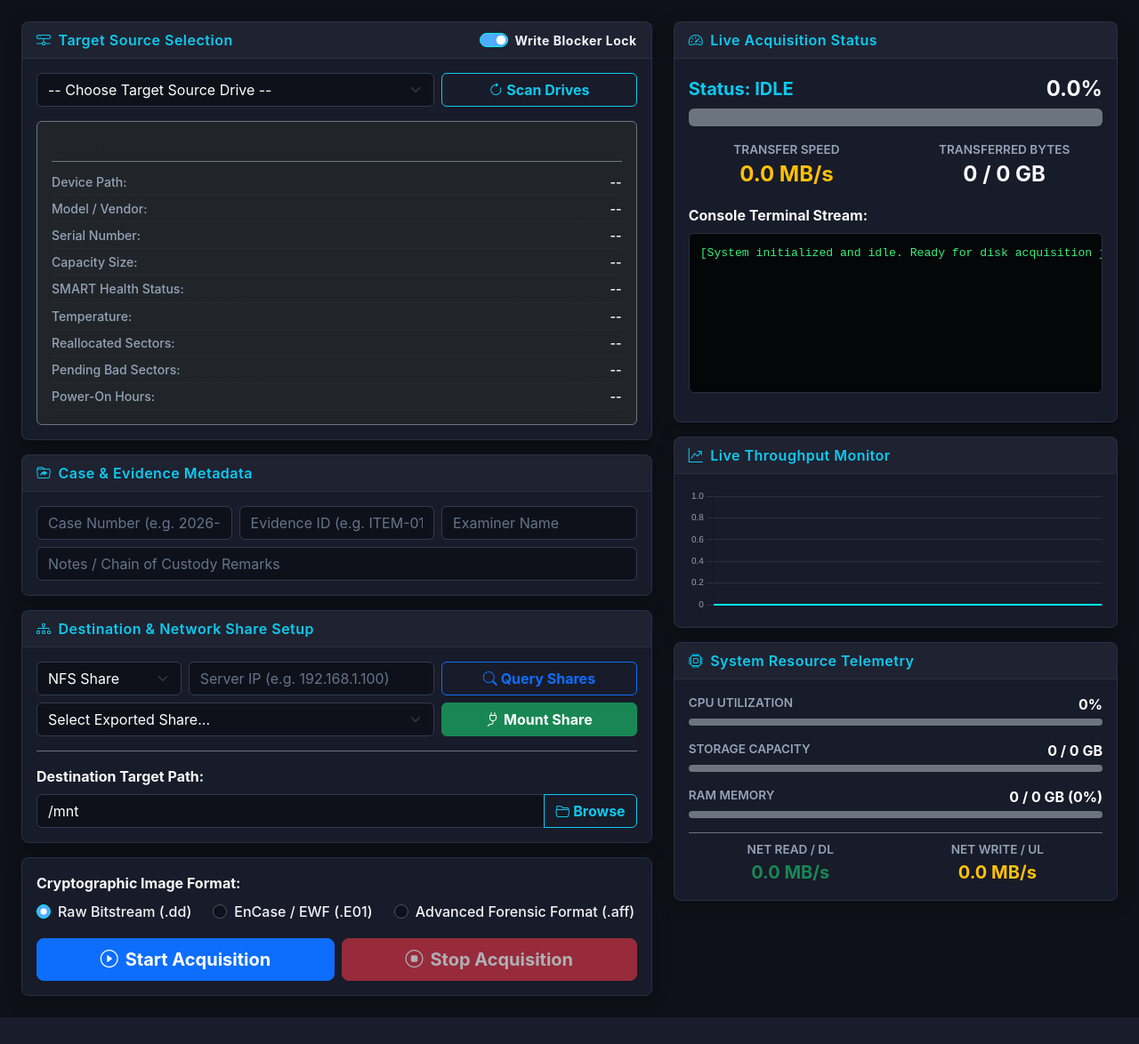
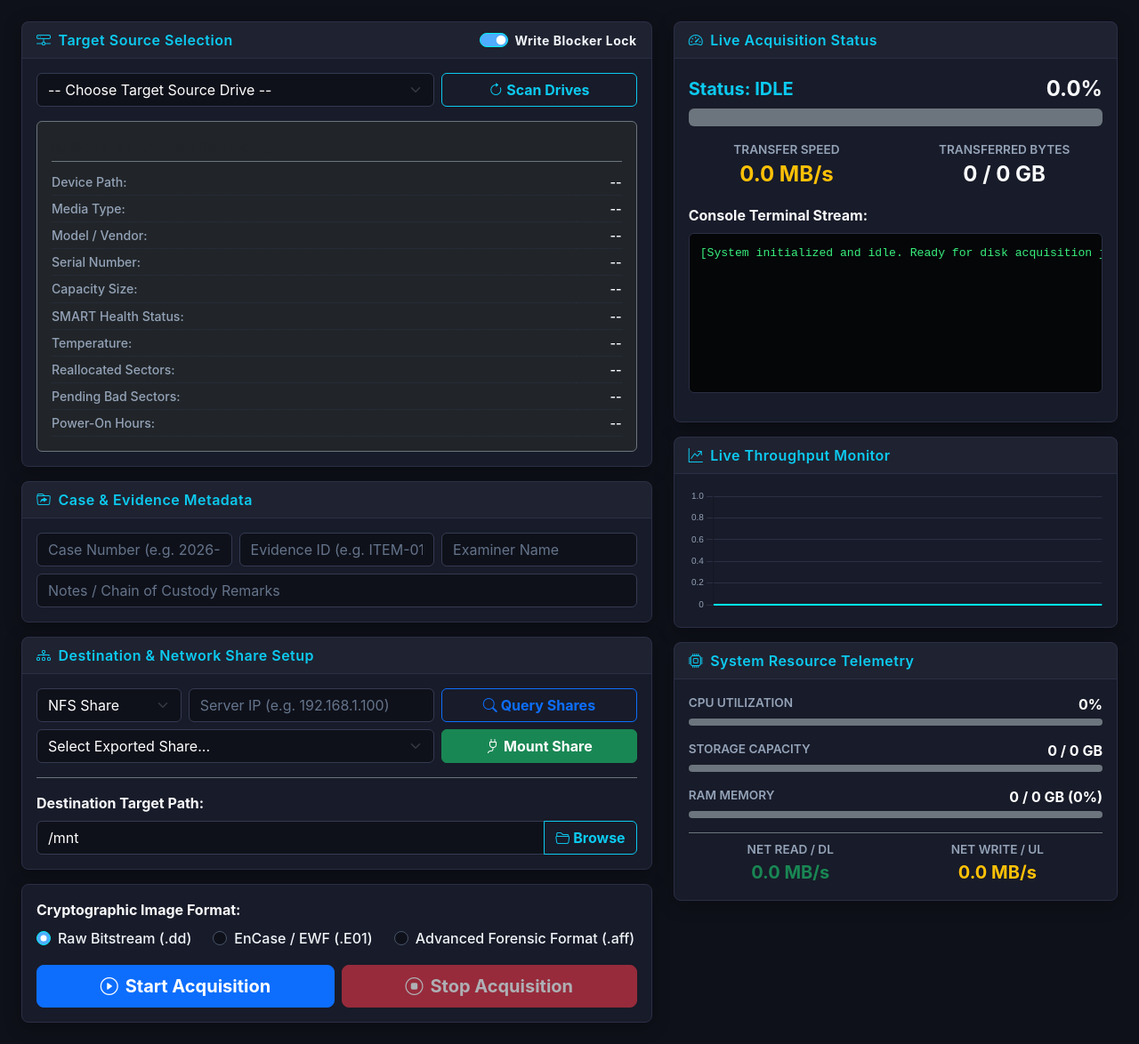
Before and after one commit to n0sfs/arm-forensic-station, a Flask app: page / in a window 1280 px wide. Shown: the part 85-1259 px from the top of the page at 89% size. Before the commit the page ends 1229 px from the top, so only its background shows below. Run offline with Flask 2, Linux system fonts and the light colour scheme; data that the repository does not hold is empty.

Commit message:
UI Updates and readme
images, docs, readme, index, main and app updated to latest

```diff
--- a/app.py
+++ b/app.py
@@ -286,9 +286,23 @@ def smart_check():
         data = json.loads(res.stdout)
 
         healthy = data.get('smart_status', {}).get('passed', True)
-        model = data.get('model_name') or data.get('family_name') or 'Generic Media'
+
+        family = data.get('model_family') or data.get('family_name')
+        model = data.get('model_name') or data.get('device', {}).get('name')
+
+        if family and model and family.lower() not in model.lower():
+            vendor_model_str = f"{family} ({model})"
+        elif family:
+            vendor_model_str = family
+        else:
+            vendor_model_str = model or "Generic Media"
+
         serial = data.get('serial_number', 'N/A')
         temp = data.get('temperature', {}).get('current')
+
+        dev_type = data.get('device', {}).get('type', '')
+        protocol = data.get('device', {}).get('protocol', '')
+        media_type = f"{protocol.upper()} / {dev_type.upper()} Storage" if protocol else "USB / ATA Storage"
 
         reallocated = 0
         pending = 0
@@ -306,7 +320,8 @@ def smart_check():
         return jsonify({
             "success": True,
             "healthy": healthy,
-            "model": model,
+            "vendor_model": vendor_model_str,
+            "media_type": media_type,
             "serial": serial,
             "temperature": temp,
             "reallocated_sectors": reallocated,
@@ -318,7 +333,7 @@ def smart_check():
         return jsonify({
             "success": False,
             "error": "SMART telemetry unsupported on this media",
-            "model": "Flash Media / Generic Drive"
+            "vendor_model": "Generic External Drive / Flash Media"
         })
 
 @app.route('/api/list_server_shares', methods=['POST'])
@@ -429,16 +444,12 @@ def toggle_write_block():
     action_flag = '--setro' if enable else '--setrw'
 
     try:
-        # Unmount active partitions first to prevent "device or resource busy" lockouts
         subprocess.run(f"sudo udevil unmount -b {drive}* 2>/dev/null || sudo umount {drive}* 2>/dev/null", shell=True)
-
-        # Apply read-only or read-write flag via blockdev
         res = subprocess.run(['sudo', 'blockdev', action_flag, drive], capture_output=True, text=True)
 
         if res.returncode != 0:
             return jsonify({"success": False, "error": res.stderr.strip() or "blockdev execution failed"}), 500
 
-        # Query read-only state directly from kernel
         chk = subprocess.run(['sudo', 'blockdev', '--getro', drive], capture_output=True, text=True)
         is_ro = (chk.returncode == 0 and chk.stdout.strip() == '1')
 
--- a/static/js/main.js
+++ b/static/js/main.js
@@ -116,7 +116,8 @@ async function refreshDrives() {
         currentDrivesList.forEach(dev => {
             const opt = document.createElement("option");
             opt.value = dev.device;
-            opt.innerText = `${dev.device} - ${dev.model} (${dev.size}) [SN: ${dev.serial}]`;
+            const tranType = (dev.transport || 'usb').toUpperCase();
+            opt.innerText = `${dev.device} - [${tranType}] ${dev.model} (${dev.size}) [SN: ${dev.serial}]`;
             driveSelect.appendChild(opt);
         });
     } catch (err) {
@@ -130,6 +131,7 @@ async function checkSmartTelemetry() {
 
     // Reset Labels
     document.getElementById("lblDevicePath").innerText = targetDrive || "--";
+    document.getElementById("lblMediaType").innerText = "--";
     document.getElementById("lblModel").innerText = "--";
     document.getElementById("lblSerial").innerText = "--";
     document.getElementById("lblCapacity").innerText = "--";
@@ -144,6 +146,7 @@ async function checkSmartTelemetry() {
     // Populate basic lsblk metadata first
     const driveObj = currentDrivesList.find(d => d.device === targetDrive);
     if (driveObj) {
+        document.getElementById("lblMediaType").innerText = (driveObj.transport || 'usb').toUpperCase() + " / ATA Storage";
         document.getElementById("lblModel").innerText = driveObj.model || "Generic Media";
         document.getElementById("lblSerial").innerText = driveObj.serial || "N/A";
         document.getElementById("lblCapacity").innerText = driveObj.size || "Unknown";
@@ -158,10 +161,11 @@ async function checkSmartTelemetry() {
         const data = await res.json();
 
         if (data.success) {
-            document.getElementById("lblModel").innerText = data.model || (driveObj ? driveObj.model : "Generic Disk");
+            document.getElementById("lblModel").innerText = data.vendor_model || (driveObj ? driveObj.model : "Generic Disk");
+            if (data.media_type) document.getElementById("lblMediaType").innerText = data.media_type;
             document.getElementById("lblSerial").innerText = data.serial || (driveObj ? driveObj.serial : "N/A");
 
-            const healthHtml = data.healthy ? '<span class="text-success fw-bold"><i class="bi bi-check-circle-fill me-1"></i>PASSED</span>' : '<span class="text-danger fw-bold"><i class="bi bi-exclamation-triangle-fill me-1"></i>FAILING</span>';
+            const healthHtml = data.healthy ? '<span class="text-success fw-bold"><i class="bi bi-check-circle-fill me-1"></i>PASSED (GOOD DRIVE)</span>' : '<span class="text-danger fw-bold"><i class="bi bi-exclamation-triangle-fill me-1"></i>FAILING</span>';
             document.getElementById("lblHealth").innerHTML = healthHtml;
             document.getElementById("lblTemp").innerText = data.temperature ? `${data.temperature} °C` : "N/A";
             document.getElementById("lblReallocated").innerText = data.reallocated_sectors !== undefined ? data.reallocated_sectors : "0";
@@ -321,8 +325,7 @@ async function mountNetworkDrive() {
             const destPath = document.getElementById("destPath");
             if (destPath) destPath.value = data.mount_point;
 
-            alert(`Share Mounted!
-Destination Target Path updated to: ${data.mount_point}`);
+            alert(`Share Mounted!\nDestination Target Path updated to: ${data.mount_point}`);
         } else {
             if (mountStatus) mountStatus.innerText = `Mount Error: ${data.error}`;
             alert(`Mount Failed: ${data.error}`);
--- a/templates/index.html
+++ b/templates/index.html
@@ -128,6 +128,7 @@
                             <table class="smart-table">
                                 <tbody>
                                     <tr><td>Device Path:</td><td id="lblDevicePath">--</td></tr>
+                                    <tr><td>Media Type:</td><td id="lblMediaType">--</td></tr>
                                     <tr><td>Model / Vendor:</td><td id="lblModel">--</td></tr>
                                     <tr><td>Serial Number:</td><td id="lblSerial">--</td></tr>
                                     <tr><td>Capacity Size:</td><td id="lblCapacity">--</td></tr>
```
Also changed, not shown: README.md, 2 other files.
